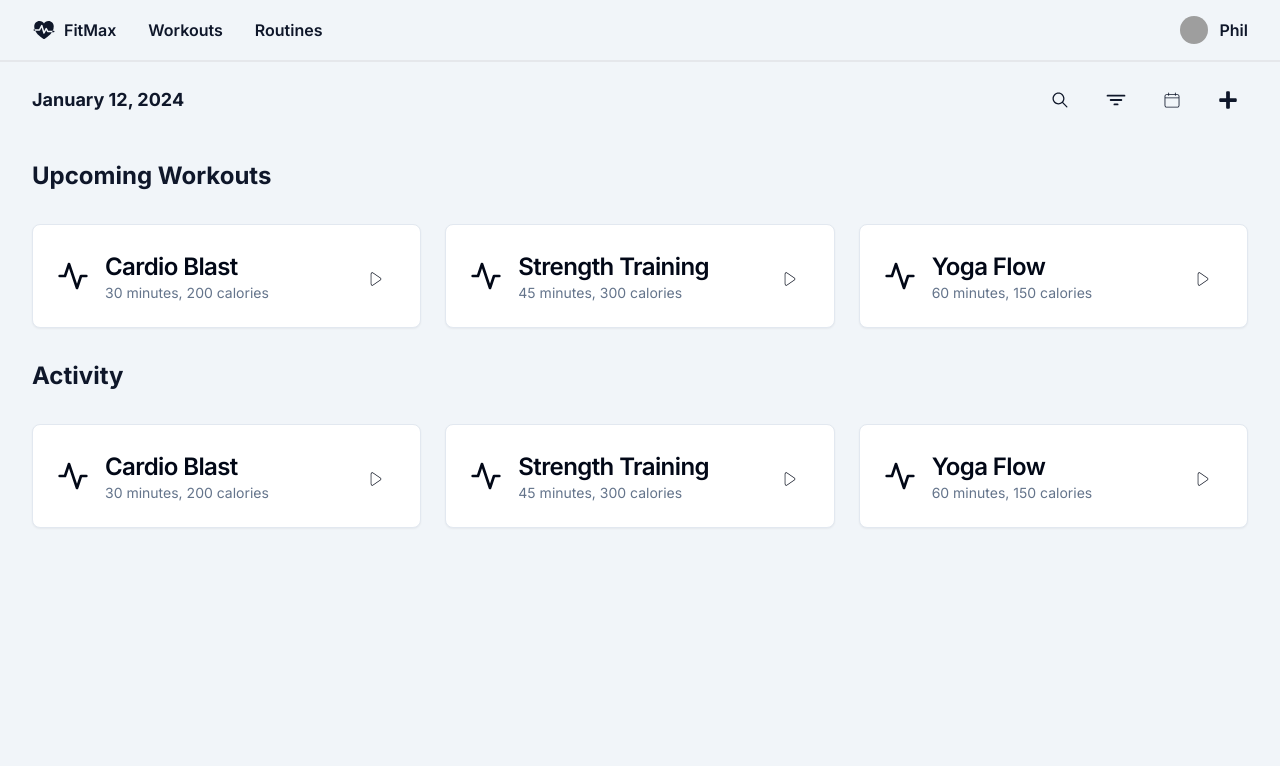
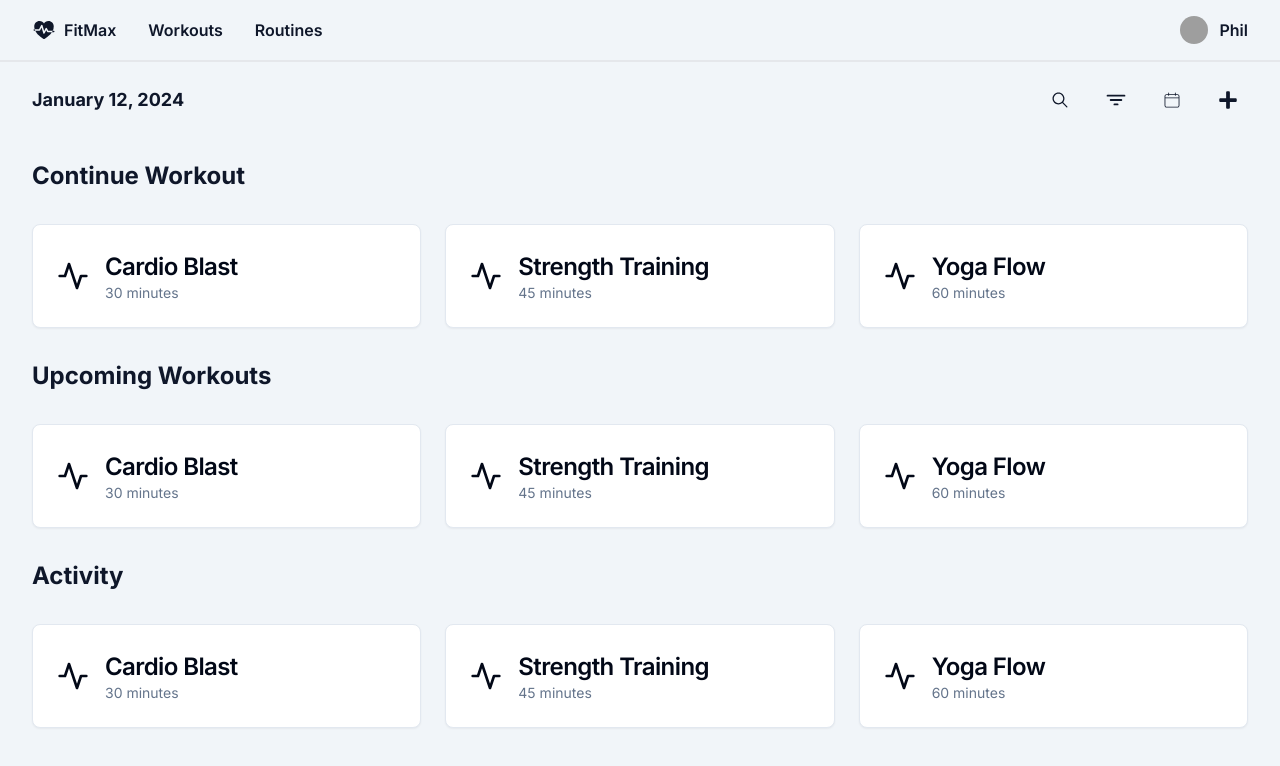
Before and after one commit to Phil-Elliott/Fitness_Web, a Next.js app: page /workouts in a window 1280 px wide. Shown: the top 766 px of the page. Built offline with nearby package versions, Linux system fonts and the light colour scheme; grey boxes are pictures that could not be loaded.

Commit message:
updated activity card

```diff
--- a/src/app/(root)/workouts/page.tsx
+++ b/src/app/(root)/workouts/page.tsx
@@ -6,17 +6,17 @@ const workouts = [
   {
     id: 1,
     title: "Cardio Blast",
-    description: "30 minutes, 200 calories",
+    description: "30 minutes",
   },
   {
     id: 2,
     title: "Strength Training",
-    description: "45 minutes, 300 calories",
+    description: "45 minutes",
   },
   {
     id: 3,
     title: "Yoga Flow",
-    description: "60 minutes, 150 calories",
+    description: "60 minutes",
   },
 ];
 
@@ -25,6 +25,16 @@ const Workouts = () => {
     <div className="flex flex-col w-full">
       <Header />
       <main className="flex flex-1 flex-col gap-4 py-4 md:gap-8 md:py-10">
+        <span className="text-2xl font-bold">Continue Workout</span>
+        <div className="grid gap-6 md:grid-cols-2 lg:grid-cols-3 w-full">
+          {workouts.map((workout) => (
+            <ActivityCard
+              key={workout.id}
+              title={workout.title}
+              description={workout.description}
+            />
+          ))}
+        </div>
         <span className="text-2xl font-bold">Upcoming Workouts</span>
         <div className="grid gap-6 md:grid-cols-2 lg:grid-cols-3 w-full">
           {workouts.map((workout) => (
--- a/src/components/workouts/ActivityCard.tsx
+++ b/src/components/workouts/ActivityCard.tsx
@@ -1,12 +1,12 @@
 import React from "react";
-import { Button } from "@/components/ui/button";
+import Link from "next/link";
 import {
   CardTitle,
   CardDescription,
   CardHeader,
   Card,
 } from "@/components/ui/card";
-import { ActivityIcon, PlayIcon } from "@/constants/icons";
+import { ActivityIcon } from "@/constants/icons";
 
 type ActivityCardProps = {
   title: string;
@@ -15,6 +15,10 @@ type ActivityCardProps = {
 
 const ActivityCard = ({ title, description }: ActivityCardProps) => {
   return (
+    <Link
+      href="/display-past-workout"
+      className="hover:shadow-lg transition-shadow duration-200 ease-in-out"
+    >
       <Card>
         <CardHeader className="flex flex-row items-center gap-4">
           <ActivityIcon className="w-8 h-8" />
@@ -22,13 +26,30 @@ const ActivityCard = ({ title, description }: ActivityCardProps) => {
             <CardTitle>{title}</CardTitle>
             <CardDescription>{description}</CardDescription>
           </div>
-        <Button className="ml-auto" size="icon" variant="ghost">
-          <PlayIcon className="w-4 h-4" />
-          <span className="sr-only">Start workout</span>
-        </Button>
         </CardHeader>
       </Card>
+    </Link>
   );
 };
 
 export default ActivityCard;
+
+/*
+To do
+2) Fix link to individual workout once setup
+
+
+Consider
+1) Change play button
+2) Chang icons based on type of workout
+3)
+
+
+*/
+
+{
+  /* <Button className="ml-auto" size="icon" variant="ghost">
+          <PlayIcon className="w-4 h-4" />
+          <span className="sr-only">Start workout</span>
+        </Button> */
+}
```
Lines whose indentation alone changed are shown as unchanged.
